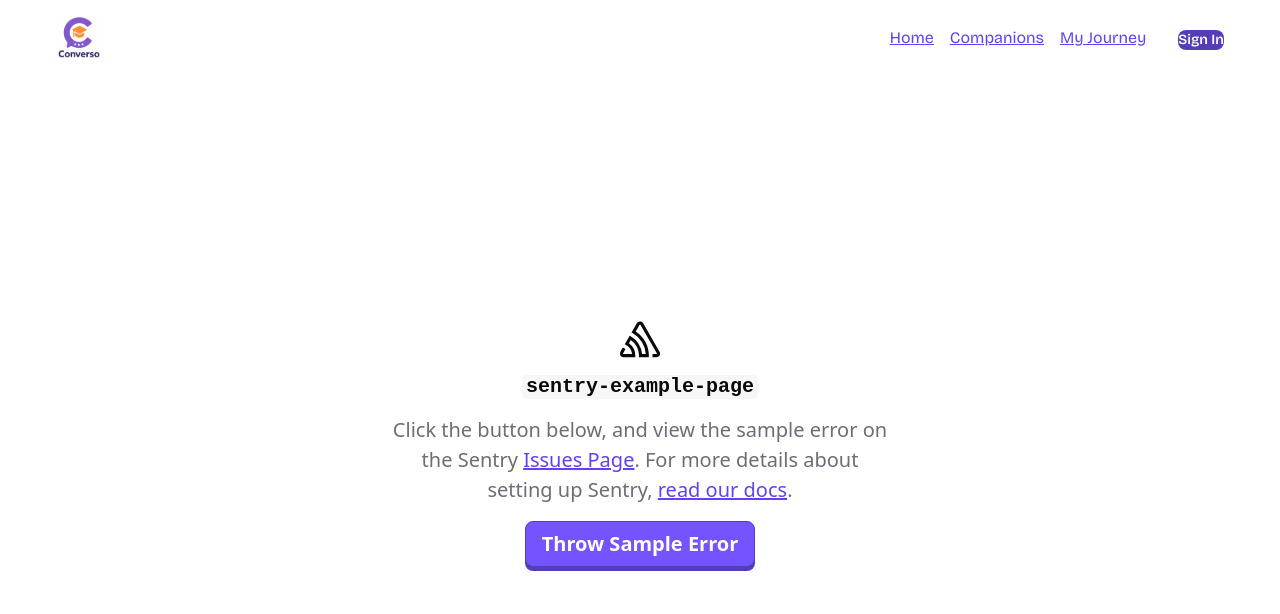
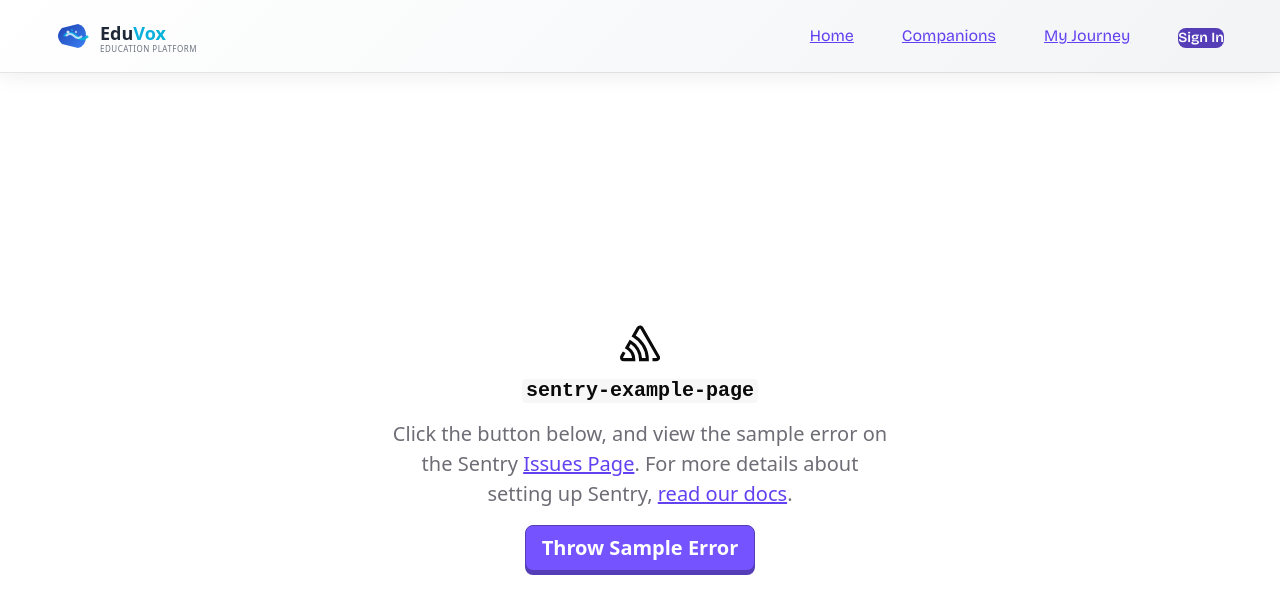
Before and after one commit to huzaifa-fullstack/eduvox-ai, a Next.js app: page /sentry-example-page in a window 1280 px wide. Shown: the top 614 px of the page. Built offline with nearby package versions, Linux system fonts and the light colour scheme; no server answers.

Commit message:
Implement responsiveness of navbar make it more attractive and add good logo

```diff
--- a/app/companions/[id]/page.tsx
+++ b/app/companions/[id]/page.tsx
@@ -16,7 +16,7 @@
 
   const { name, subject, title, topic, duration } = companion;
 
-  if (!user) redirect("/sign-in");
+  if (!user) redirect("/sign-in?redirect_url=/companions");
   if (!name) redirect("/companions");
 
   return (
--- a/app/companions/new/page.tsx
+++ b/app/companions/new/page.tsx
@@ -7,7 +7,7 @@
 
 const NewCompanion = async () => {
   const { userId } = await auth();
-  if (!userId) redirect("/sign-in");
+  if (!userId) redirect("/sign-in?redirect_url=/companions/new");
 
   const canCreateCompanion = await newCompanionPermissions();
 
--- a/app/globals.css
+++ b/app/globals.css
@@ -87,6 +87,7 @@
 
 body {
   font-family: var(--font-bricolage);
+  padding-top: 80px; /* Account for fixed navbar */
 }
 
 .dark {
@@ -170,10 +171,90 @@
     @apply bg-primary text-white rounded-xl cursor-pointer px-4 py-2 flex items-center gap-2;
   }
   .navbar {
-    @apply flex items-center justify-between mx-auto w-full px-14 py-4 bg-white max-sm:px-4;
+    @apply flex items-center justify-between mx-auto w-full px-14 py-4 max-sm:px-4;
+    position: fixed;
+    top: 0;
+    left: 0;
+    right: 0;
+    z-index: 50;
+    background: linear-gradient(
+      135deg,
+      rgba(255, 255, 255, 0.95) 0%,
+      rgba(248, 249, 250, 0.95) 50%,
+      rgba(241, 243, 244, 0.95) 100%
+    );
+    border-bottom: 1px solid rgba(0, 0, 0, 0.1);
+    backdrop-filter: blur(20px);
+    box-shadow: 0 2px 20px rgba(0, 0, 0, 0.08);
+    transition: all 0.3s cubic-bezier(0.4, 0, 0.2, 1);
+  }
+
+  .navbar-scrolled {
+    @apply py-3;
+    background: linear-gradient(
+      135deg,
+      rgba(255, 255, 255, 0.98) 0%,
+      rgba(248, 249, 250, 0.98) 50%,
+      rgba(241, 243, 244, 0.98) 100%
+    );
+    box-shadow: 0 4px 32px rgba(0, 0, 0, 0.12);
+    backdrop-filter: blur(24px);
+  }
+
+  .dark .navbar {
+    background: linear-gradient(
+      135deg,
+      rgba(26, 26, 26, 0.95) 0%,
+      rgba(44, 44, 44, 0.95) 50%,
+      rgba(58, 58, 58, 0.95) 100%
+    );
+    border-bottom: 1px solid rgba(255, 255, 255, 0.1);
+    box-shadow: 0 2px 20px rgba(0, 0, 0, 0.3);
+  }
+
+  .dark .navbar-scrolled {
+    background: linear-gradient(
+      135deg,
+      rgba(26, 26, 26, 0.98) 0%,
+      rgba(44, 44, 44, 0.98) 50%,
+      rgba(58, 58, 58, 0.98) 100%
+    );
+    box-shadow: 0 4px 32px rgba(0, 0, 0, 0.4);
+  }
+
+  .navbar-logo {
+    transition: transform 0.3s cubic-bezier(0.4, 0, 0.2, 1);
+  }
+
+  .navbar-logo:hover {
+    transform: scale(1.05);
+  }
+
+  .hover-scale {
+    transition: transform 0.3s cubic-bezier(0.4, 0, 0.2, 1);
+  }
+
+  .hover-scale:hover {
+    transform: scale(1.05);
+  }
+
+  .hover-scale:active {
+    transform: scale(0.95);
   }
   .btn-signin {
     @apply border border-black rounded-4xl px-4 py-2.5 text-sm font-semibold flex items-center gap-2 cursor-pointer;
+    transition: all 0.3s cubic-bezier(0.4, 0, 0.2, 1);
+  }
+
+  .btn-signin:hover {
+    transform: translateY(-2px);
+    box-shadow: 0 8px 25px rgba(0, 0, 0, 0.15);
+    background: linear-gradient(135deg, #f8f9fa 0%, #ffffff 100%);
+  }
+
+  .btn-signin:active {
+    transform: translateY(0);
+    box-shadow: 0 2px 10px rgba(0, 0, 0, 0.1);
   }
   .companion-list {
     @apply rounded-4xl border border-black px-7 pt-7 pb-10 max-lg:w-full bg-white;
--- a/app/my-journey/page.tsx
+++ b/app/my-journey/page.tsx
@@ -17,7 +17,7 @@
 const Profile = async () => {
   const user = await currentUser();
 
-  if (!user) redirect("/sign-in");
+  if (!user) redirect("/sign-in?redirect_url=/my-journey");
 
   const companions = await getUserCompanions(user.id);
   const sessionHistory = await getUserSessions(user.id);
--- a/components/NavItems.tsx
+++ b/components/NavItems.tsx
@@ -1,7 +1,7 @@
 "use client";
 
 import Link from "next/link";
-import { usePathname } from "next/navigation";
+import { usePathname, useSearchParams } from "next/navigation";
 import { cn } from "@/lib/utils";
 
 const navItems = [
@@ -12,6 +12,34 @@
 
 const NavItems = ({ onItemClick }: { onItemClick?: () => void }) => {
   const pathname = usePathname();
+  const searchParams = useSearchParams();
+
+  // Check if we're on sign-in page and get the redirect URL
+  const redirectUrl = searchParams.get("redirect_url");
+
+  // Function to check if a nav item should be active
+  const isActiveItem = (href: string) => {
+    // Direct match
+    if (pathname === href) return true;
+
+    // Handle sub-routes (e.g., /companions/new, /companions/[id] should highlight Companions)
+    if (href === "/companions" && pathname.startsWith("/companions"))
+      return true;
+
+    // If we're on sign-in page and this href matches the redirect URL
+    if (pathname === "/sign-in" && redirectUrl === href) return true;
+
+    // If we're on sign-in and redirect URL starts with this href (for sub-routes)
+    if (
+      pathname === "/sign-in" &&
+      redirectUrl &&
+      redirectUrl.startsWith(href) &&
+      href !== "/"
+    )
+      return true;
+
+    return false;
+  };
 
   return (
     <nav className="flex items-center gap-4 md:gap-4 max-md:flex-col max-md:gap-3 max-md:w-full">
@@ -22,7 +50,23 @@
           onClick={onItemClick}
           className={cn(
             "max-md:text-base max-md:py-2 max-md:w-full max-md:text-left",
-            pathname === href && "text-primary font-semibold"
+            "relative px-4 py-2 rounded-lg transition-all duration-300",
+            // Desktop hover effects (only on md and larger screens)
+            "md:hover:bg-gray-100 md:dark:hover:bg-gray-800",
+            "md:hover:scale-105 md:active:scale-95",
+            // Underline effect only on desktop
+            "md:before:absolute md:before:bottom-0 md:before:left-1/2 md:before:w-0 md:before:h-0.5",
+            "md:before:bg-gradient-to-r md:before:from-blue-500 md:before:to-cyan-500",
+            "md:before:transition-all md:before:duration-300 md:before:transform md:before:-translate-x-1/2",
+            "md:hover:before:w-full",
+            // Active states - different for mobile and desktop
+            isActiveItem(href) && [
+              "text-primary font-semibold",
+              // Desktop active state with underline
+              "md:before:w-full md:bg-gray-50 md:dark:bg-gray-800",
+              // Mobile active state with simple background
+              "max-md:bg-blue-50 max-md:dark:bg-blue-900/20 max-md:border-l-4 max-md:border-blue-500",
+            ]
           )}
         >
           {label}
--- a/components/Navbar.tsx
+++ b/components/Navbar.tsx
@@ -1,13 +1,23 @@
 "use client";
 
 import Link from "next/link";
-import Image from "next/image";
 import { SignInButton, SignedIn, SignedOut, UserButton } from "@clerk/nextjs";
 import NavItems from "./NavItems";
-import { useState } from "react";
+import { useState, useEffect } from "react";
 
 const Navbar = () => {
   const [isMobileMenuOpen, setIsMobileMenuOpen] = useState(false);
+  const [isScrolled, setIsScrolled] = useState(false);
+
+  useEffect(() => {
+    const handleScroll = () => {
+      const scrollPosition = window.scrollY;
+      setIsScrolled(scrollPosition > 20);
+    };
+
+    window.addEventListener("scroll", handleScroll);
+    return () => window.removeEventListener("scroll", handleScroll);
+  }, []);
 
   const toggleMobileMenu = () => {
     setIsMobileMenuOpen(!isMobileMenuOpen);
@@ -15,10 +25,111 @@
 
   return (
     <>
-      <nav className="navbar">
+      <nav className={`navbar ${isScrolled ? "navbar-scrolled" : ""}`}>
         <Link href="/">
-          <div className="flex items-center gap-2.5 cursor-pointer">
-            <Image src="/images/logo.svg" alt="Logo" width={46} height={44} />
+          <div className="flex items-center gap-2.5 cursor-pointer navbar-logo group">
+            <svg
+              width="160"
+              height="40"
+              viewBox="0 0 160 40"
+              xmlns="http://www.w3.org/2000/svg"
+            >
+              <defs>
+                <linearGradient
+                  id="primaryGradient"
+                  x1="0%"
+                  y1="0%"
+                  x2="100%"
+                  y2="100%"
+                >
+                  <stop
+                    offset="0%"
+                    style={{ stopColor: "#1E40AF", stopOpacity: 1 }}
+                  />
+                  <stop
+                    offset="100%"
+                    style={{ stopColor: "#3B82F6", stopOpacity: 1 }}
+                  />
+                </linearGradient>
+                <linearGradient
+                  id="secondaryGradient"
+                  x1="0%"
+                  y1="0%"
+                  x2="100%"
+                  y2="100%"
+                >
+                  <stop
+                    offset="0%"
+                    style={{ stopColor: "#0EA5E9", stopOpacity: 1 }}
+                  />
+                  <stop
+                    offset="100%"
+                    style={{ stopColor: "#06B6D4", stopOpacity: 1 }}
+                  />
+                </linearGradient>
+              </defs>
+
+              {/* Icon container */}
+              <g transform="translate(2, 4)">
+                {/* Modern geometric shapes */}
+                <path
+                  d="M4 8 L20 4 Q28 6, 28 16 Q28 26, 20 28 L4 24 Q0 20, 0 16 Q0 12, 4 8 Z"
+                  fill="url(#primaryGradient)"
+                />
+
+                {/* Dynamic wave element */}
+                <path
+                  d="M6 16 Q12 10, 18 16 Q24 22, 30 16"
+                  stroke="url(#secondaryGradient)"
+                  strokeWidth="2.5"
+                  fill="none"
+                  opacity="0.9"
+                />
+                <path
+                  d="M8 16 Q12 12, 16 16 Q20 20, 24 16"
+                  stroke="white"
+                  strokeWidth="2"
+                  fill="none"
+                  opacity="0.7"
+                />
+
+                {/* Modern dots accent */}
+                <circle cx="10" cy="12" r="1.5" fill="white" opacity="0.8" />
+                <circle
+                  cx="14"
+                  cy="10"
+                  r="1"
+                  fill="url(#secondaryGradient)"
+                  opacity="0.9"
+                />
+                <circle cx="18" cy="12" r="1.2" fill="white" opacity="0.6" />
+              </g>
+
+              {/* Text */}
+              <g transform="translate(44, 8)">
+                <text
+                  x="0"
+                  y="16"
+                  fontFamily="system-ui, -apple-system, sans-serif"
+                  fontSize="18"
+                  fontWeight="700"
+                  fill="#1F2937"
+                >
+                  Edu<tspan fill="url(#secondaryGradient)">Vox</tspan>
+                </text>
+                <text
+                  x="0"
+                  y="28"
+                  fontFamily="system-ui, -apple-system, sans-serif"
+                  fontSize="8"
+                  fontWeight="400"
+                  fill="#6B7280"
+                  letterSpacing="0.5px"
+                >
+                  EDUCATION PLATFORM
+                </text>
+              </g>
+            </svg>
           </div>
         </Link>
         <div className="flex items-center gap-8">
@@ -29,17 +140,19 @@
 
           <SignedOut>
             <SignInButton>
-              <button className="btn-signin">Sign In</button>
+              <button className="btn-signin hover-scale">Sign In</button>
             </SignInButton>
           </SignedOut>
           <SignedIn>
-            <UserButton />
+            <div className="hover-scale">
+              <UserButton />
+            </div>
           </SignedIn>
 
           {/* Mobile Menu Button - only shown on mobile */}
           <button
             onClick={toggleMobileMenu}
-            className="md:hidden p-1 hover:bg-gray-100 rounded transition-colors"
+            className="md:hidden p-2 hover:bg-gray-100 dark:hover:bg-gray-800 rounded-lg transition-all duration-300 hover:scale-110 active:scale-95"
             aria-label="Toggle menu"
           >
             <svg width="24" height="24" viewBox="0 0 24 24" fill="none">
```
Also changed, not shown: 1 other file (tests, documents, lock files or other folders).
